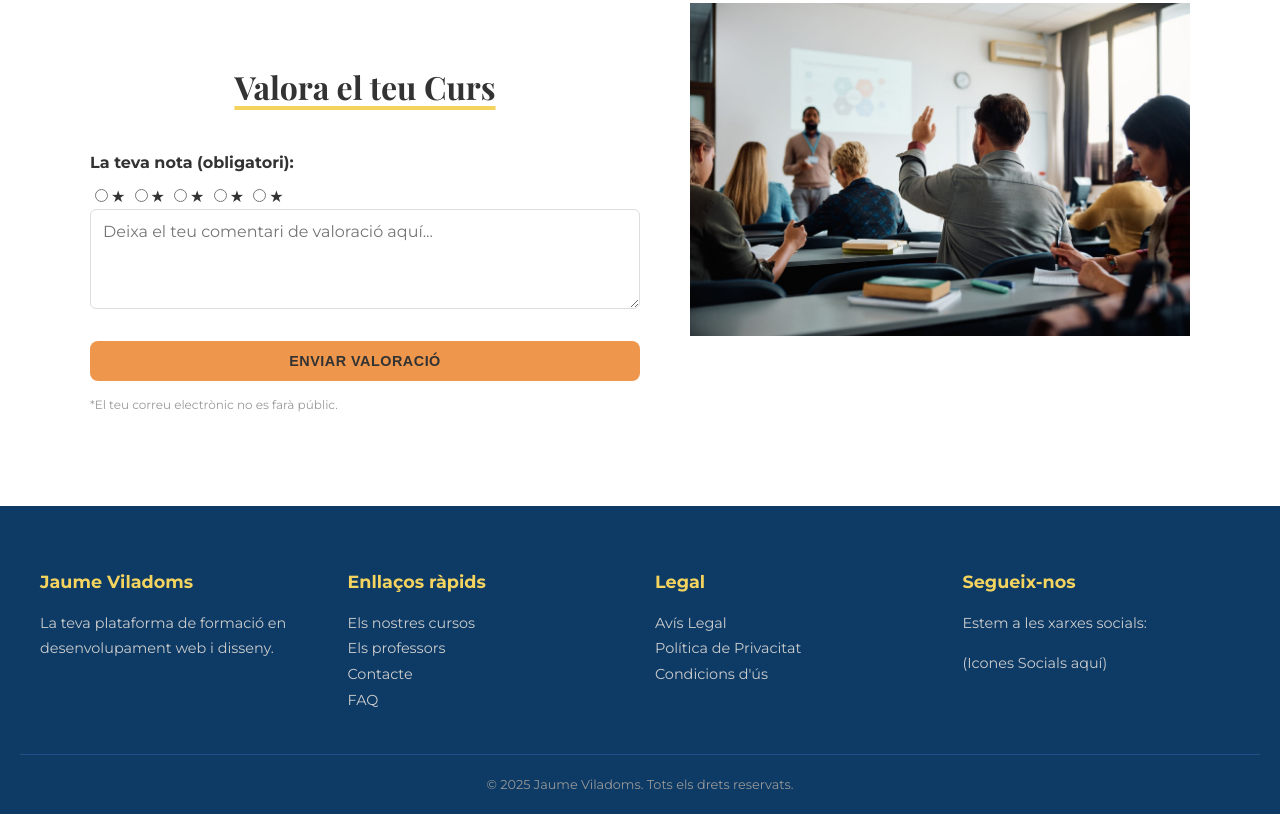
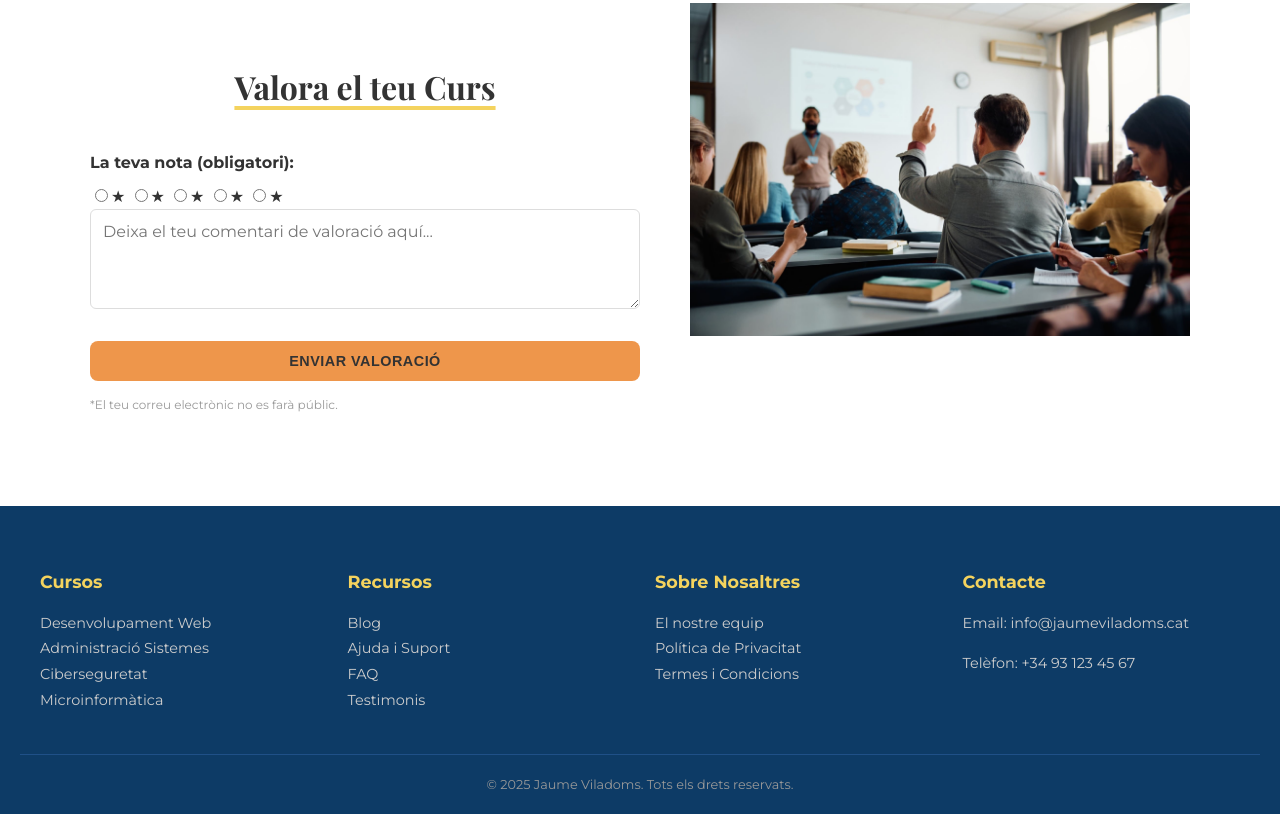
Before and after one commit to pausoldevilla/MICRO02, a plain HTML site: page html/curso.html in a window 1280 px wide. Shown: the part 1460-2274 px from the top of the page. Drawn offline with nearby package versions, Linux system fonts and the light colour scheme.

Commit message:
Igualar tods los footers

```diff
--- a/html/curso.html
+++ b/html/curso.html
@@ -579,15 +579,15 @@
 
     <header>
         <div class="logo">
-<a href="../index.html">
-  <img src="../img/jaume-viladoms.png" alt="Logo Jaume Viladoms">
-</a>
+            <a href="../index.html">
+                <img src="../img/jaume-viladoms.png" alt="Logo Jaume Viladoms">
+            </a>
         </div>
 
         <nav aria-label="Navegació principal">
-                                    <a href="../index.html">Inicio</a>
+            <a href="../index.html">Inicio</a>
 
-        <a href="../index.html#cursos">Mejores Cursos</a>
+            <a href="../index.html#cursos">Mejores Cursos</a>
             <a href="../index.html#profesores">Mejores Profes</a>
             <a href="../index.html#valoraciones">Valoraciones</a>
         </nav>
@@ -734,31 +734,34 @@
     </main>
 
     <footer>
-        <div class="espai-limitat contingut-peu">
-            <div class="seccio-peu">
-                <h4>Jaume Viladoms</h4>
-                <p>La teva plataforma de formació en desenvolupament web i disseny.</p>
+        <div class="footer-content">
+            <div class="footer-section">
+                <h4>Cursos</h4>
+                <a href="../index.html#cursos">Desenvolupament Web</a>
+                <a href="../index.html#cursos">Administració Sistemes</a>
+                <a href="../index.html#cursos">Ciberseguretat</a>
+                <a href="../index.html#cursos">Microinformàtica</a>
             </div>
-            <div class="seccio-peu">
-                <h4>Enllaços ràpids</h4>
-                <a href="#">Els nostres cursos</a>
-                <a href="#">Els professors</a>
-                <a href="#">Contacte</a>
+            <div class="footer-section">
+                <h4>Recursos</h4>
+                <a href="#">Blog</a>
+                <a href="#">Ajuda i Suport</a>
                 <a href="#">FAQ</a>
+                <a href="../index.html#valoraciones">Testimonis</a>
             </div>
-            <div class="seccio-peu">
-                <h4>Legal</h4>
-                <a href="#">Avís Legal</a>
+            <div class="footer-section">
+                <h4>Sobre Nosaltres</h4>
+                <a href="../index.html#profesores">El nostre equip</a>
                 <a href="#">Política de Privacitat</a>
-                <a href="#">Condicions d'ús</a>
+                <a href="#">Termes i Condicions</a>
             </div>
-            <div class="seccio-peu">
-                <h4>Segueix-nos</h4>
-                <p>Estem a les xarxes socials:</p>
-                <p>(Icones Socials aquí)</p>
+            <div class="footer-section">
+                <h4>Contacte</h4>
+                <p>Email: info@jaumeviladoms.cat</p>
+                <p>Telèfon: +34 93 123 45 67</p>
             </div>
         </div>
-        <div class="peu-fons espai-limitat">
+        <div class="footer-bottom">
             &copy; 2025 Jaume Viladoms. Tots els drets reservats.
         </div>
     </footer>
```
Also changed, not shown: html/login.html (+11 -11 lines), html/register.html (+11 -11 lines), html/valorar_curs.html (+157 -40 lines), index.html (+1 -0 lines).
